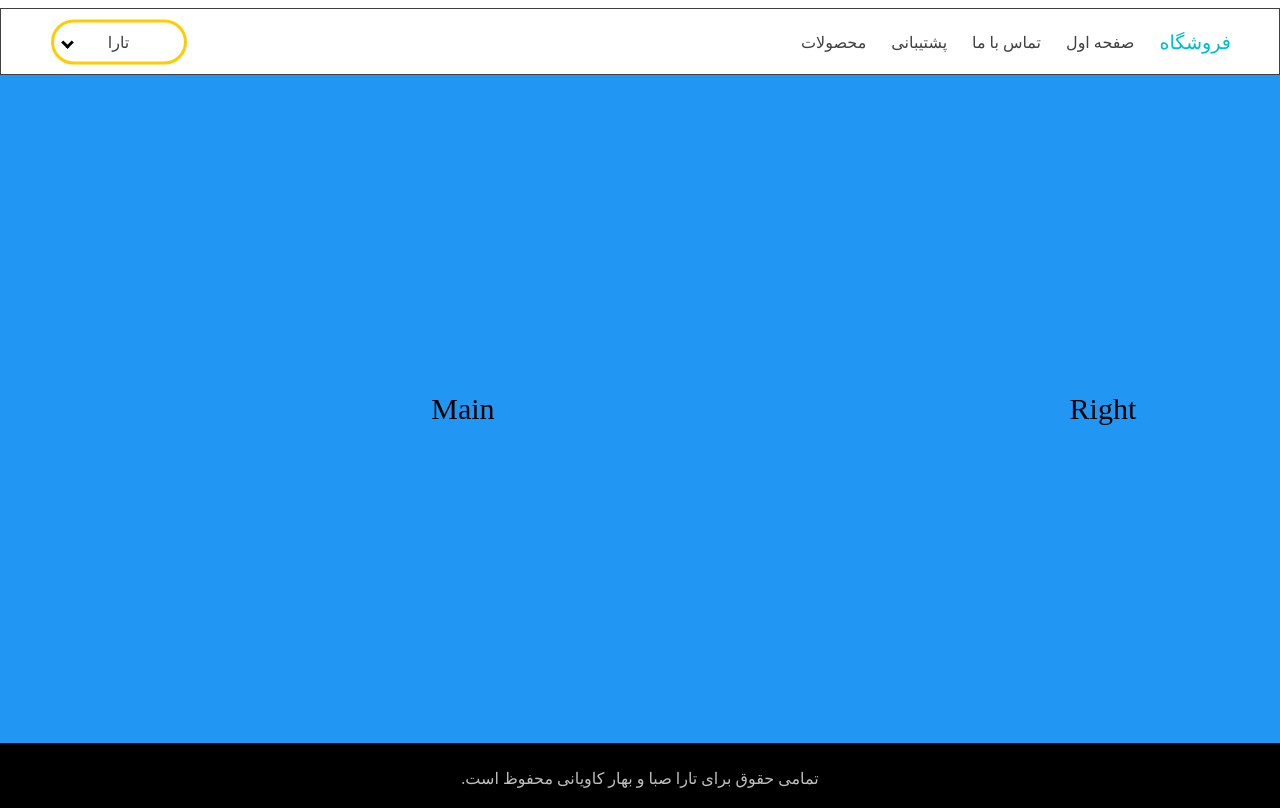
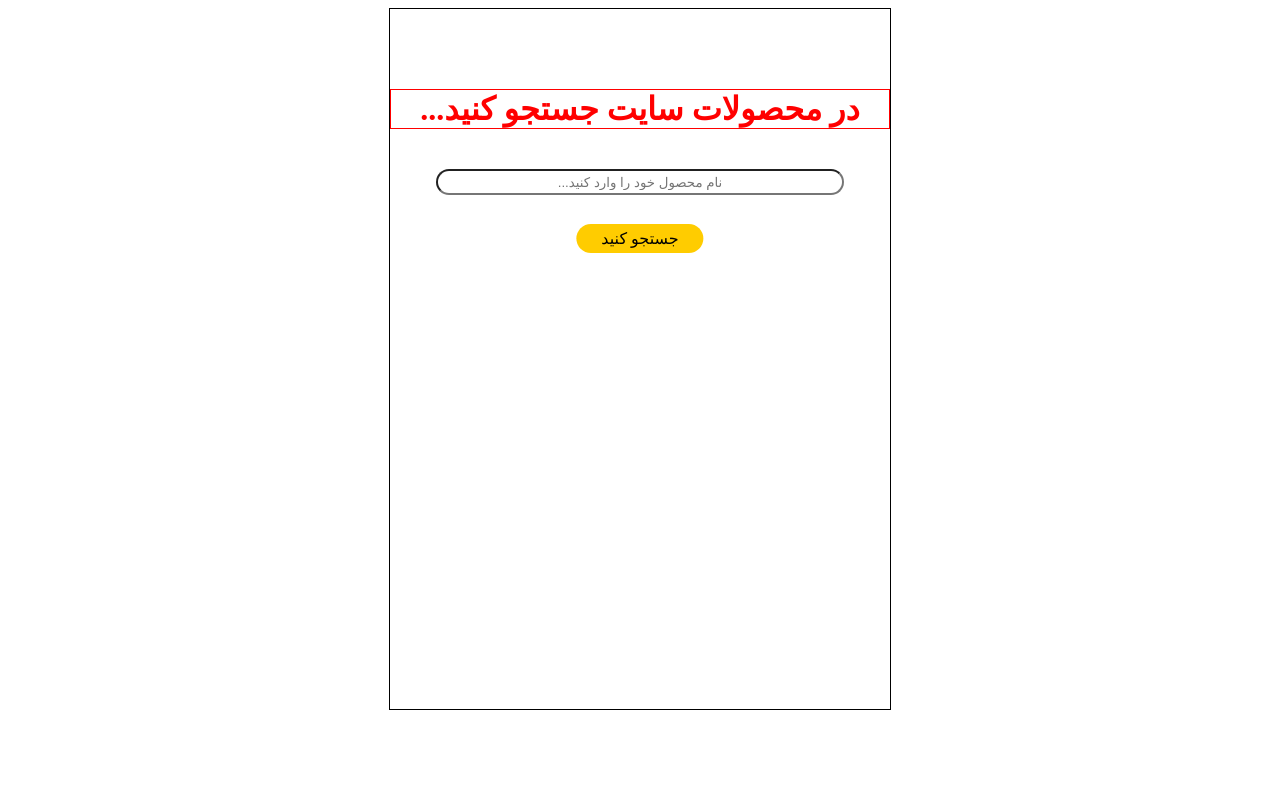
Before and after one commit to Baharkaviani/E-commerce-website, a Vue app: page / in a window 1280 px wide. Built offline with nearby package versions, Linux system fonts and the light colour scheme.

Commit message:
margins fixed

```diff
--- a/src/App.vue
+++ b/src/App.vue
@@ -1,6 +1,6 @@
 <template>
     <div id="app">
-        <website id="website"></website>
+<!--        <website id="website"></website>-->
 <!--        <sorter></sorter>-->
 <!--        <section class="products">-->
 <!--            <Product v-for="product in products"-->
@@ -10,22 +10,25 @@
 <!--        </section>-->
 <!--        <categories property="cats"></categories>-->
 <!--        <categories :cats="cats"></categories>-->
+      <hero_header></hero_header>
+
     </div>
 </template>
 
 <script>
-    import website from "@/components/website";
+    // import website from "@/components/website";
     //import sorter from "@/components/sorter";
     //import Product from "@/components/Product";
     //import Categories from "@/components/categories";
-
+  import hero_header from "@/components/hero_header";
     export default {
         name: 'App',
         components: {
-            website,
+            // website,
             // Categories,
             // sorter,
             // Product,
+          hero_header
         },
         data (){
             return{
--- a/src/components/hero_header.vue
+++ b/src/components/hero_header.vue
@@ -3,7 +3,7 @@
     <div class="hero-containter">
       <h1>در محصولات سایت جستجو کنید...</h1>
       <input type="text" id="product" name="product" placeholder="نام محصول خود را وارد کنید...">
-      <button>جستجو کنید</button>
+      <a class="button">جستجو کنید</a>
     </div>
   </div>
 </template>
@@ -32,6 +32,7 @@ h1{
   text-align: center;
   border-color: black;
   border: 1px solid;
+  margin-bottom: 0px;
 }
 
 input {
@@ -43,10 +44,14 @@ input {
   left: 50%;
   transform: translate(-50%, 0);
   height: 20px;
+
+
 }
-
-button{
-  margin-top: 100px;
+input:focus{
+  outline: none;
+}
+.button{
+  margin-top: 95px;
   border-radius: 24px;
   border: none;
   background-color: #ffcc00;
@@ -56,5 +61,6 @@ button{
   position: absolute;
   left: 50%;
   transform: translate(-50%, 0);
+  display: inline-block;
 }
 </style>
```
